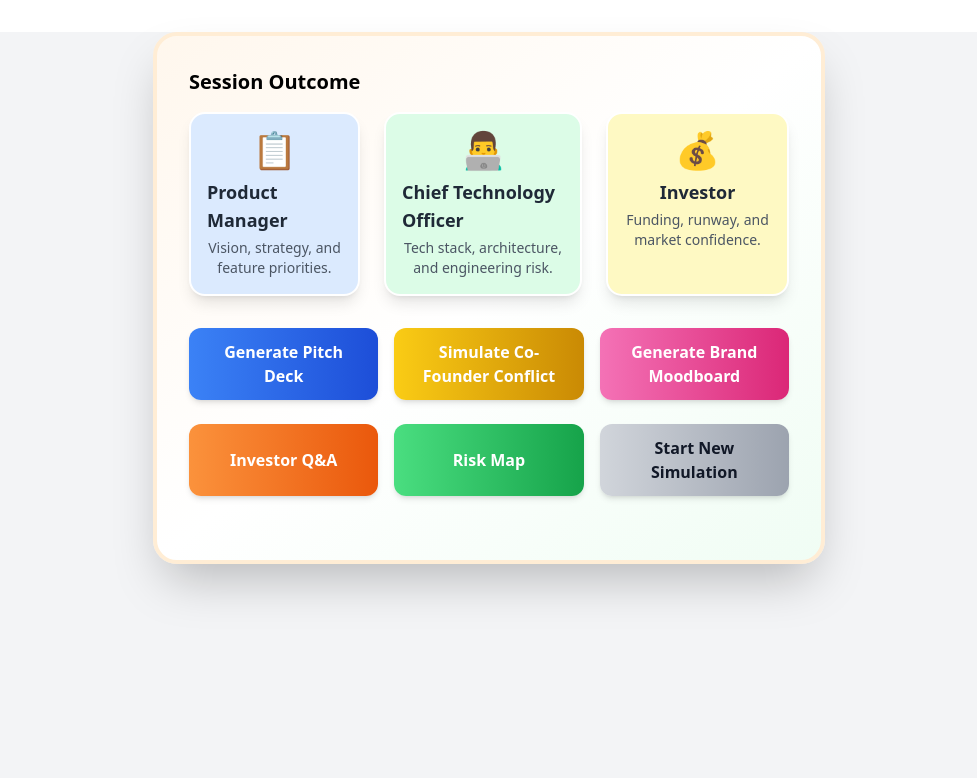
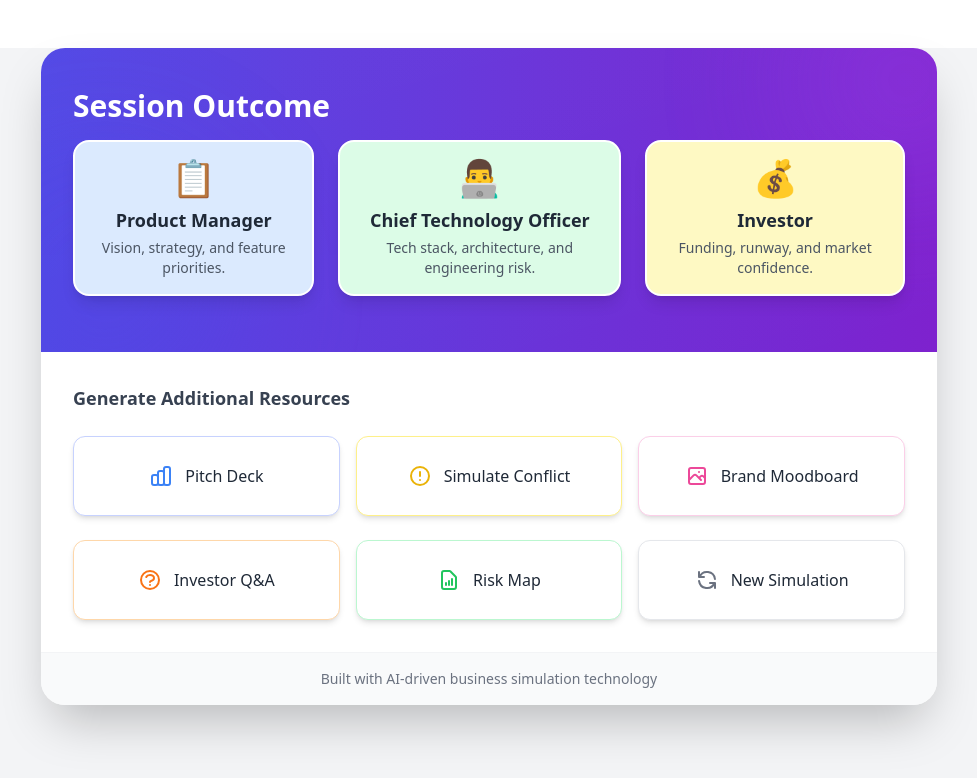
Before and after one commit to c00lme/startup-sim, a React (Create React App) app in the folder frontend/: page /outcome in a window 1280 px wide. Shown: the top 778 px of the page, without its empty margins (151-1128 px from the left). Built offline with nearby package versions, Linux system fonts and the light colour scheme; no server answers.

Commit message:
changed ui for the outcone page

```diff
--- a/frontend/src/pages/Outcome.jsx
+++ b/frontend/src/pages/Outcome.jsx
@@ -109,75 +109,174 @@ export default function Outcome({ report, onRestart }) {
   }, [pitchDeck, qa]);
 
   return (
-    <div className="max-w-2xl mx-auto mt-8 p-8 bg-gradient-to-br from-orange-50 via-white to-green-50 rounded-3xl shadow-2xl border-4 border-orange-100 animate-fade-in">
-      <h2 className="text-xl font-bold mb-4">Session Outcome</h2>
-      {/* Agent Profile Cards */}
-      <div className="flex justify-center gap-6 mb-8 animate-fade-in">
+    <div className="max-w-4xl mx-auto mt-12 bg-white rounded-3xl shadow-2xl overflow-hidden">
+      {/* Glass morphism header section */}
+      <div className="relative bg-gradient-to-r from-indigo-600 to-purple-700 px-8 py-10 overflow-hidden">
+        <div className="absolute inset-0 bg-gradient-to-br from-white/10 to-transparent opacity-30"></div>
+        <div className="absolute -top-24 -right-24 w-64 h-64 bg-purple-500 rounded-full opacity-20 blur-3xl"></div>
+        <div className="absolute -bottom-20 -left-20 w-72 h-72 bg-indigo-600 rounded-full opacity-20 blur-3xl"></div>
+
+        <h2 className="text-3xl font-bold text-white mb-4 relative z-10">Session Outcome</h2>
+
+        {/* Agent Profile Cards - Premium version */}
+        <div className="flex justify-center gap-6 mb-4 relative z-10">
           <AgentProfileCard role="PM" />
           <AgentProfileCard role="CTO" />
           <AgentProfileCard role="Investor" />
         </div>
+      </div>
+
+      {/* Confetti effect */}
       <Confetti trigger={showConfetti} />
+
+      {/* Content section */}
+      <div className="p-8">
+        {/* Report Summary */}
         {report && (
-        <div className="mb-6">
+          <div className="mb-8 bg-gray-50 rounded-2xl p-6 shadow-md">
             <ReportSummary report={report} />
           </div>
         )}
+
+        {/* Download PDF Button */}
         {report && report.report_url && (
           <a
             href={report.report_url}
-          className="mt-6 block w-full text-center bg-gradient-to-r from-green-500 to-green-700 text-white py-3 rounded-xl font-bold hover:from-green-600 hover:to-green-800 shadow-lg transition"
+            className="mb-8 block w-full text-center bg-gradient-to-r from-emerald-500 to-teal-600 text-white py-4 rounded-xl font-bold hover:from-emerald-600 hover:to-teal-700 shadow-lg transition duration-300 transform hover:scale-[1.02]"
             download="business_report.pdf"
           >
+            <div className="flex items-center justify-center gap-2">
+              <svg xmlns="http://www.w3.org/2000/svg" className="h-5 w-5" viewBox="0 0 20 20" fill="currentColor">
+                <path fillRule="evenodd" d="M3 17a1 1 0 011-1h12a1 1 0 110 2H4a1 1 0 01-1-1zm3.293-7.707a1 1 0 011.414 0L9 10.586V3a1 1 0 112 0v7.586l1.293-1.293a1 1 0 111.414 1.414l-3 3a1 1 0 01-1.414 0l-3-3a1 1 0 010-1.414z" clipRule="evenodd" />
+              </svg>
               Download PDF Report
+            </div>
           </a>
         )}
-      <div className="flex flex-wrap gap-4 mt-4 mb-6">
+
+        {/* Action Buttons Section */}
+        <div className="space-y-6">
+          <h3 className="text-lg font-semibold text-gray-700 mb-4">Generate Additional Resources</h3>
+
+          {/* First row of buttons */}
+          <div className="grid grid-cols-1 md:grid-cols-3 gap-4">
             <button
-          className="flex-1 min-w-[170px] bg-gradient-to-r from-blue-500 to-blue-700 text-white px-4 py-3 rounded-xl font-bold shadow-md hover:from-blue-600 hover:to-blue-800 transition"
+              className="group relative flex items-center justify-center bg-white border border-indigo-200 h-20 rounded-xl shadow-md hover:shadow-xl transition-all duration-300 overflow-hidden"
               onClick={handlePitchDeck}
               disabled={loading}
             >
-          {loading ? 'Generating Pitch Deck...' : 'Generate Pitch Deck'}
+              <div className="absolute inset-0 bg-gradient-to-r from-blue-500 to-indigo-600 opacity-0 group-hover:opacity-100 transition-opacity duration-300"></div>
+              <div className="flex items-center justify-center gap-3 relative z-10 px-4 py-3 w-full h-full group-hover:text-white transition-colors duration-300">
+                <svg xmlns="http://www.w3.org/2000/svg" className="h-6 w-6 text-blue-500 group-hover:text-white transition-colors duration-300" fill="none" viewBox="0 0 24 24" stroke="currentColor">
+                  <path strokeLinecap="round" strokeLinejoin="round" strokeWidth={2} d="M9 19v-6a2 2 0 00-2-2H5a2 2 0 00-2 2v6a2 2 0 002 2h2a2 2 0 002-2zm0 0V9a2 2 0 012-2h2a2 2 0 012 2v10m-6 0a2 2 0 002 2h2a2 2 0 002-2m0 0V5a2 2 0 012-2h2a2 2 0 012 2v14a2 2 0 01-2 2h-2a2 2 0 01-2-2z" />
+                </svg>
+                <span className="font-medium text-gray-800 group-hover:text-white transition-colors duration-300">
+                  {loading ? 'Generating...' : 'Pitch Deck'}
+                </span>
+              </div>
             </button>
+
             <button
-          className="flex-1 min-w-[170px] bg-gradient-to-r from-yellow-400 to-yellow-600 text-white px-4 py-3 rounded-xl font-bold shadow-md hover:from-yellow-500 hover:to-yellow-700 transition"
+              className="group relative flex items-center justify-center bg-white border border-yellow-200 h-20 rounded-xl shadow-md hover:shadow-xl transition-all duration-300 overflow-hidden"
               onClick={handleSimulateConflict}
               disabled={conflictLoading}
             >
-          {conflictLoading ? 'Simulating Conflict...' : 'Simulate Co-Founder Conflict'}
+              <div className="absolute inset-0 bg-gradient-to-r from-yellow-400 to-orange-500 opacity-0 group-hover:opacity-100 transition-opacity duration-300"></div>
+              <div className="flex items-center justify-center gap-3 relative z-10 px-4 py-3 w-full h-full group-hover:text-white transition-colors duration-300">
+                <svg xmlns="http://www.w3.org/2000/svg" className="h-6 w-6 text-yellow-500 group-hover:text-white transition-colors duration-300" fill="none" viewBox="0 0 24 24" stroke="currentColor">
+                  <path strokeLinecap="round" strokeLinejoin="round" strokeWidth={2} d="M12 8v4m0 4h.01M21 12a9 9 0 11-18 0 9 9 0 0118 0z" />
+                </svg>
+                <span className="font-medium text-gray-800 group-hover:text-white transition-colors duration-300">
+                  {conflictLoading ? 'Simulating...' : 'Simulate Conflict'}
+                </span>
+              </div>
             </button>
+
             <button
-          className="flex-1 min-w-[170px] bg-gradient-to-r from-pink-400 to-pink-600 text-white px-4 py-3 rounded-xl font-bold shadow-md hover:from-pink-500 hover:to-pink-700 transition"
+              className="group relative flex items-center justify-center bg-white border border-pink-200 h-20 rounded-xl shadow-md hover:shadow-xl transition-all duration-300 overflow-hidden"
               onClick={handleMoodboard}
               disabled={moodboardLoading}
             >
-          {moodboardLoading ? 'Generating Moodboard...' : 'Generate Brand Moodboard'}
+              <div className="absolute inset-0 bg-gradient-to-r from-pink-400 to-rose-500 opacity-0 group-hover:opacity-100 transition-opacity duration-300"></div>
+              <div className="flex items-center justify-center gap-3 relative z-10 px-4 py-3 w-full h-full group-hover:text-white transition-colors duration-300">
+                <svg xmlns="http://www.w3.org/2000/svg" className="h-6 w-6 text-pink-500 group-hover:text-white transition-colors duration-300" fill="none" viewBox="0 0 24 24" stroke="currentColor">
+                  <path strokeLinecap="round" strokeLinejoin="round" strokeWidth={2} d="M4 16l4.586-4.586a2 2 0 012.828 0L16 16m-2-2l1.586-1.586a2 2 0 012.828 0L20 14m-6-6h.01M6 20h12a2 2 0 002-2V6a2 2 0 00-2-2H6a2 2 0 00-2 2v12a2 2 0 002 2z" />
+                </svg>
+                <span className="font-medium text-gray-800 group-hover:text-white transition-colors duration-300">
+                  {moodboardLoading ? 'Generating...' : 'Brand Moodboard'}
+                </span>
+              </div>
             </button>
           </div>
-      <div className="flex flex-wrap gap-4 mb-8">
+
+          {/* Second row of buttons */}
+          <div className="grid grid-cols-1 md:grid-cols-3 gap-4">
             <button
-          className="flex-1 min-w-[170px] bg-gradient-to-r from-orange-400 to-orange-600 text-white px-4 py-3 rounded-xl font-bold shadow-md hover:from-orange-500 hover:to-orange-700 transition"
+              className="group relative flex items-center justify-center bg-white border border-orange-200 h-20 rounded-xl shadow-md hover:shadow-xl transition-all duration-300 overflow-hidden"
               onClick={handleQA}
               disabled={qaLoading}
             >
-          {qaLoading ? 'Simulating Investor Q&A...' : 'Investor Q&A'}
+              <div className="absolute inset-0 bg-gradient-to-r from-orange-400 to-red-500 opacity-0 group-hover:opacity-100 transition-opacity duration-300"></div>
+              <div className="flex items-center justify-center gap-3 relative z-10 px-4 py-3 w-full h-full group-hover:text-white transition-colors duration-300">
+                <svg xmlns="http://www.w3.org/2000/svg" className="h-6 w-6 text-orange-500 group-hover:text-white transition-colors duration-300" fill="none" viewBox="0 0 24 24" stroke="currentColor">
+                  <path strokeLinecap="round" strokeLinejoin="round" strokeWidth={2} d="M8.228 9c.549-1.165 2.03-2 3.772-2 2.21 0 4 1.343 4 3 0 1.4-1.278 2.575-3.006 2.907-.542.104-.994.54-.994 1.093m0 3h.01M21 12a9 9 0 11-18 0 9 9 0 0118 0z" />
+                </svg>
+                <span className="font-medium text-gray-800 group-hover:text-white transition-colors duration-300">
+                  {qaLoading ? 'Simulating...' : 'Investor Q&A'}
+                </span>
+              </div>
             </button>
+
             <button
-          className="flex-1 min-w-[170px] bg-gradient-to-r from-green-400 to-green-600 text-white px-4 py-3 rounded-xl font-bold shadow-md hover:from-green-500 hover:to-green-700 transition"
+              className="group relative flex items-center justify-center bg-white border border-green-200 h-20 rounded-xl shadow-md hover:shadow-xl transition-all duration-300 overflow-hidden"
               onClick={handleRiskmap}
               disabled={riskmapLoading}
             >
-          {riskmapLoading ? 'Generating Risk Map...' : 'Risk Map'}
+              <div className="absolute inset-0 bg-gradient-to-r from-green-400 to-emerald-500 opacity-0 group-hover:opacity-100 transition-opacity duration-300"></div>
+              <div className="flex items-center justify-center gap-3 relative z-10 px-4 py-3 w-full h-full group-hover:text-white transition-colors duration-300">
+                <svg xmlns="http://www.w3.org/2000/svg" className="h-6 w-6 text-green-500 group-hover:text-white transition-colors duration-300" fill="none" viewBox="0 0 24 24" stroke="currentColor">
+                  <path strokeLinecap="round" strokeLinejoin="round" strokeWidth={2} d="M9 17v-2m3 2v-4m3 4v-6m2 10H7a2 2 0 01-2-2V5a2 2 0 012-2h5.586a1 1 0 01.707.293l5.414 5.414a1 1 0 01.293.707V19a2 2 0 01-2 2z" />
+                </svg>
+                <span className="font-medium text-gray-800 group-hover:text-white transition-colors duration-300">
+                  {riskmapLoading ? 'Generating...' : 'Risk Map'}
+                </span>
+              </div>
             </button>
+
             <button
-          className="flex-1 min-w-[170px] bg-gradient-to-r from-gray-300 to-gray-400 text-gray-900 px-4 py-3 rounded-xl font-bold shadow-md hover:from-gray-400 hover:to-gray-500 transition"
+              className="group relative flex items-center justify-center bg-white border border-gray-200 h-20 rounded-xl shadow-md hover:shadow-xl transition-all duration-300 overflow-hidden"
               onClick={onRestart}
             >
-          Start New Simulation
+              <div className="absolute inset-0 bg-gradient-to-r from-gray-700 to-gray-900 opacity-0 group-hover:opacity-100 transition-opacity duration-300"></div>
+              <div className="flex items-center justify-center gap-3 relative z-10 px-4 py-3 w-full h-full group-hover:text-white transition-colors duration-300">
+                <svg xmlns="http://www.w3.org/2000/svg" className="h-6 w-6 text-gray-500 group-hover:text-white transition-colors duration-300" fill="none" viewBox="0 0 24 24" stroke="currentColor">
+                  <path strokeLinecap="round" strokeLinejoin="round" strokeWidth={2} d="M4 4v5h.582m15.356 2A8.001 8.001 0 004.582 9m0 0H9m11 11v-5h-.581m0 0a8.003 8.003 0 01-15.357-2m15.357 2H15" />
+                </svg>
+                <span className="font-medium text-gray-800 group-hover:text-white transition-colors duration-300">
+                  New Simulation
+                </span>
+              </div>
             </button>
           </div>
-      {error && <div className="text-red-500 mb-2">{error}</div>}
+        </div>
+
+        {/* Error display */}
+        {error && (
+          <div className="mt-6 bg-red-50 border-l-4 border-red-500 p-4 rounded-md">
+            <div className="flex items-center">
+              <div className="flex-shrink-0">
+                <svg className="h-5 w-5 text-red-400" xmlns="http://www.w3.org/2000/svg" viewBox="0 0 20 20" fill="currentColor">
+                  <path fillRule="evenodd" d="M10 18a8 8 0 100-16 8 8 0 000 16zM8.707 7.293a1 1 0 00-1.414 1.414L8.586 10l-1.293 1.293a1 1 0 101.414 1.414L10 11.414l1.293 1.293a1 1 0 001.414-1.414L11.414 10l1.293-1.293a1 1 0 00-1.414-1.414L10 8.586 8.707 7.293z" clipRule="evenodd" />
+                </svg>
+              </div>
+              <div className="ml-3">
+                <p className="text-sm text-red-700">{error}</p>
+              </div>
+            </div>
+          </div>
+        )}
+
+        {/* Conflict Dialog */}
         {conflict && (
           <ConflictDialog
             conflict={conflict}
@@ -186,26 +285,49 @@ export default function Outcome({ report, onRestart }) {
             loading={conflictLoading}
           />
         )}
+
+        {/* Conflict Resolution Result */}
         {conflictResult && (
-        <div className="bg-purple-100 border border-purple-300 rounded p-4 text-purple-900 my-4 animate-fade-in">
-          <strong>Roadmap Adjustment:</strong> {conflictResult}
+          <div className="mt-6 bg-gradient-to-r from-purple-50 to-indigo-50 border border-purple-200 rounded-2xl p-6 text-gray-800 shadow-md animate-fade-in">
+            <div className="flex items-start gap-3">
+              <div className="bg-purple-100 p-2 rounded-lg">
+                <svg xmlns="http://www.w3.org/2000/svg" className="h-6 w-6 text-purple-700" fill="none" viewBox="0 0 24 24" stroke="currentColor">
+                  <path strokeLinecap="round" strokeLinejoin="round" strokeWidth={2} d="M9 12l2 2 4-4m5.618-4.016A11.955 11.955 0 0112 2.944a11.955 11.955 0 01-8.618 3.04A12.02 12.02 0 003 9c0 5.591 3.824 10.29 9 11.622 5.176-1.332 9-6.03 9-11.622 0-1.042-.133-2.052-.382-3.016z" />
+                </svg>
+              </div>
+              <div>
+                <h4 className="font-bold text-purple-900 mb-1">Roadmap Adjustment</h4>
+                <p className="text-gray-700">{conflictResult}</p>
+              </div>
+            </div>
           </div>
         )}
+
+        {/* Pitch Deck Display */}
         {pitchDeck && (
-        <div className="border-2 border-blue-200 rounded-2xl p-6 bg-blue-50 mt-6 shadow-lg animate-fade-in">
-          <h3 className="font-bold text-xl mb-4 text-blue-700 flex items-center gap-2">📊 Pitch Deck</h3>
+          <div className="mt-8 border border-blue-200 rounded-2xl p-6 bg-gradient-to-r from-blue-50 to-indigo-50 shadow-lg animate-fade-in">
+            <div className="flex items-center gap-3 mb-4">
+              <div className="bg-blue-100 p-2 rounded-lg">
+                <svg xmlns="http://www.w3.org/2000/svg" className="h-6 w-6 text-blue-700" fill="none" viewBox="0 0 24 24" stroke="currentColor">
+                  <path strokeLinecap="round" strokeLinejoin="round" strokeWidth={2} d="M9 19v-6a2 2 0 00-2-2H5a2 2 0 00-2 2v6a2 2 0 002 2h2a2 2 0 002-2zm0 0V9a2 2 0 012-2h2a2 2 0 012 2v10m-6 0a2 2 0 002 2h2a2 2 0 002-2m0 0V5a2 2 0 012-2h2a2 2 0 012 2v14a2 2 0 01-2 2h-2a2 2 0 01-2-2z" />
+                </svg>
+              </div>
+              <h3 className="font-bold text-xl text-blue-800">Pitch Deck</h3>
+            </div>
             <PitchDeckViewer pitchDeck={pitchDeck} />
           </div>
         )}
-      {moodboard && (
-        <MoodboardDialog moodboard={moodboard} onClose={() => setMoodboard(null)} />
-      )}
-      {qa && (
-        <InvestorQADialog qa={qa} onClose={() => setQA(null)} />
-      )}
-      {riskmap && (
-        <RiskMapDialog riskmap={riskmap} onClose={() => setRiskmap(null)} />
-      )}
+
+        {/* Dialogs */}
+        {moodboard && <MoodboardDialog moodboard={moodboard} onClose={() => setMoodboard(null)} />}
+        {qa && <InvestorQADialog qa={qa} onClose={() => setQA(null)} />}
+        {riskmap && <RiskMapDialog riskmap={riskmap} onClose={() => setRiskmap(null)} />}
+      </div>
+
+      {/* Footer */}
+      <div className="bg-gray-50 border-t border-gray-100 py-4 px-8 text-center text-sm text-gray-500">
+        Built with AI-driven business simulation technology
+      </div>
     </div>
   );
 }
```
Also changed, not shown: 1 other file (tests, documents, lock files or other folders). Lines whose indentation alone changed are shown as unchanged.
